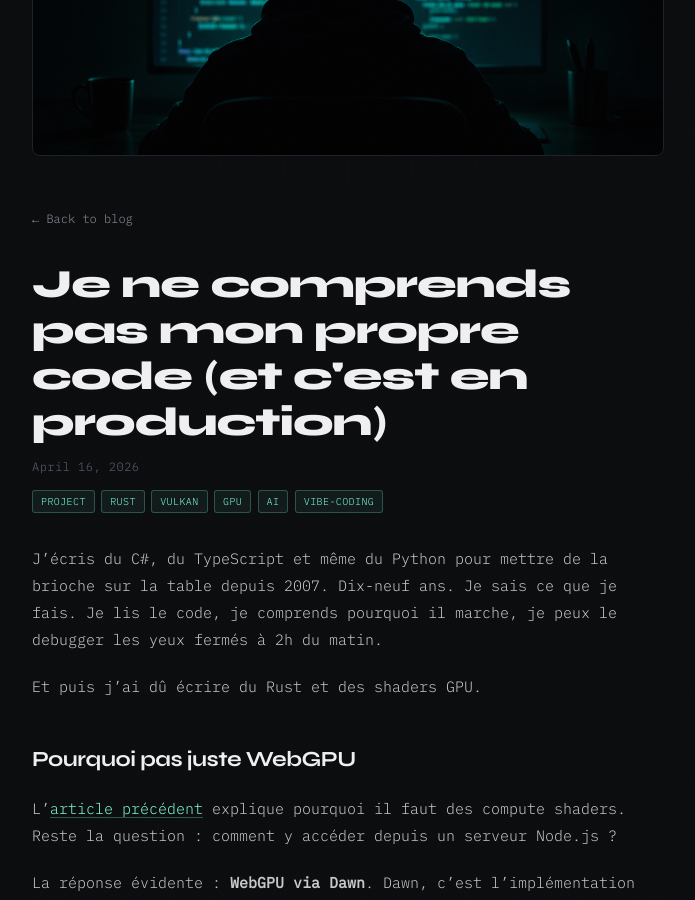
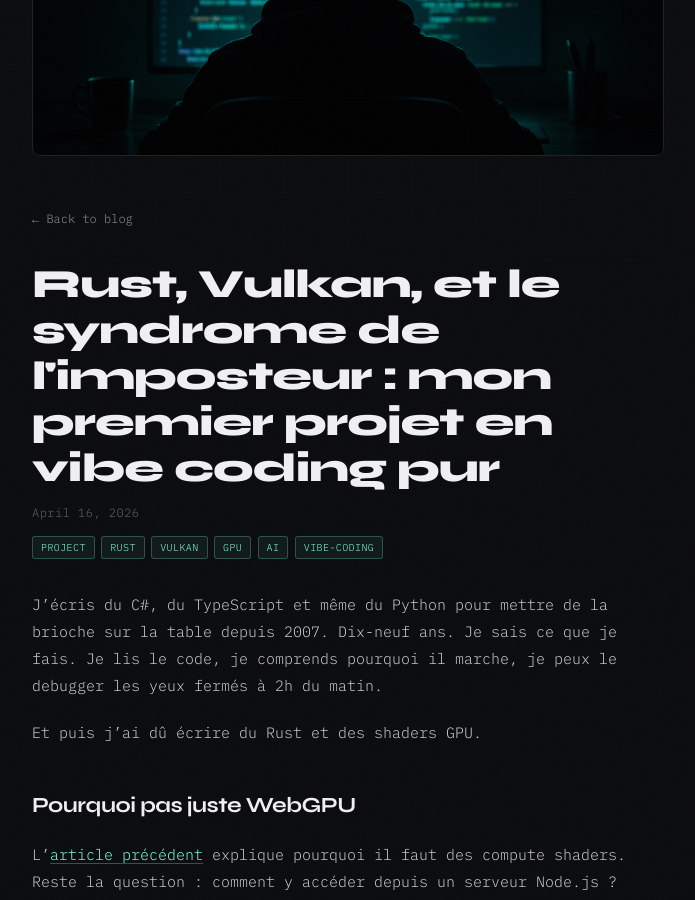
Before and after one commit to salfab/seesharpch, a Jekyll site: the page built from _posts/2026-04-16-vulkan-rust-vibe-coding.md, in a window 1280 px wide and 900 px high, scrolled down 300 px. Shown: the whole window, without its empty margins (292-987 px from the left). Built offline with Jekyll 4.4.1, drawn with Linux system fonts in a browser that asks for light colours.

```diff
--- a/_posts/2026-04-16-vulkan-rust-vibe-coding.md
+++ b/_posts/2026-04-16-vulkan-rust-vibe-coding.md
@@ -1,6 +1,6 @@
 ---
 layout: post
-title: "Je ne comprends pas mon propre code (et c'est en production)"
+title: "Rust, Vulkan, et le syndrome de l'imposteur : mon premier projet en vibe coding pur"
 tags: [project, rust, vulkan, gpu, ai, vibe-coding]
 header_image: /assets/img/vibe-coding.png
 unlisted: true
```
Also changed, not shown: _drafts/vulkan-rust-vibe-coding.md (+1 -1 lines).
